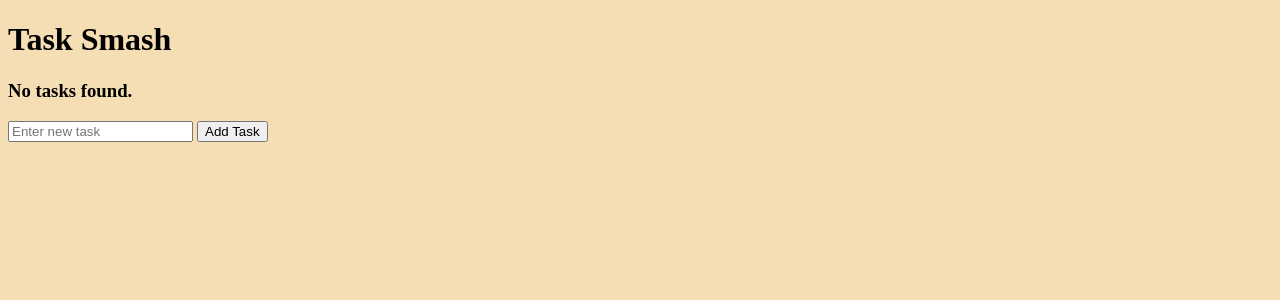
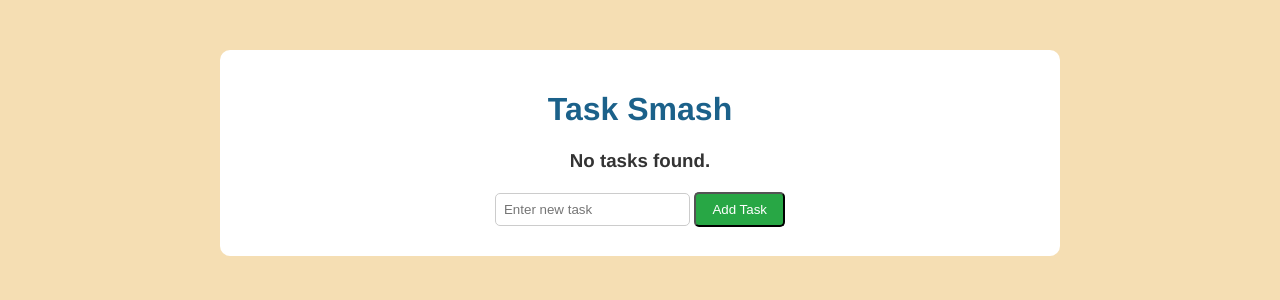
Before and after one commit to pythoneze/flask-task-app, a Flask app: page / in a window 1280 px wide. Shown: the top 300 px of the page. Run offline with Flask 3, Linux system fonts and the light colour scheme.

Commit message:
Added style to the web site

```diff
--- a/static/styles.css
+++ b/static/styles.css
@@ -1,3 +1,67 @@
 body {
-  background: wheat;
+  font-family: "Franklin Gothic Medium", "Arial Narrow", Arial, sans-serif;
+  margin: 0;
+  padding: 0;
+  background-color: wheat;
+}
+
+.content {
+  max-width: 800px;
+  margin: 50px auto;
+  padding: 20px;
+  background-color: #fff;
+  border-radius: 10px;
+  box-shadow: 0 0 10px rgba(0, 0, 0, 0);
+  text-align: center;
+}
+.content h1 {
+  color: #1b618a;
+}
+.content h3 {
+  color: #333;
+}
+.content table {
+  width: 100%;
+  margin-top: 20px;
+  border-collapse: collapse;
+}
+.content table th, .content table td {
+  padding: 15px;
+  border: 1px solid #ddd;
+}
+.content table tr:hover {
+  background-color: #f5f5f5;
+}
+.content a {
+  display: inline-block;
+  padding: 8px 8px;
+  margin: 5px;
+  border-radius: 15px;
+  background-color: #007bff;
+  color: #fff;
+  text-decoration: none;
+  transition: color 0.3s ease-in-out;
+}
+.content a:hover {
+  color: #0056b3;
+}
+.content form {
+  margin-top: 20px;
+}
+.content form input {
+  margin-bottom: 10px;
+  padding: 8px;
+  border-radius: 5px;
+  border: 1px solid #ccc;
+}
+.content form button {
+  padding: 8px 16px;
+  border-radius: 5px;
+  background-color: #28a745;
+  color: #fff;
+  text-decoration: none;
+  transition: background-color 0.3s ease-in-out;
+}
+.content form button:hover {
+  background-color: #218838;
 }/*# sourceMappingURL=styles.css.map */
--- a/static/styles.scss
+++ b/static/styles.scss
@@ -1,3 +1,86 @@
+// color variables
+$primary-color: #007bff;
+$primary-hover-color: #0056b3;
+$success-color: #28a745;
+$success-hover-color: #218838;
+$title-color: #1b618a;
+$bg-color: wheat;
+
 body {
-    background: wheat;
+    font-family: 'Franklin Gothic Medium', 'Arial Narrow', Arial, sans-serif;
+    margin: 0;
+    padding: 0;
+    background-color: $bg-color;
 }
+
+.content {
+    max-width: 800px;
+    margin: 50px auto;
+    padding: 20px;
+    background-color: #fff;
+    border-radius: 10px;
+    box-shadow: 0 0 10px rgba(0, -0, -0, -0.1);
+    text-align: center;
+
+    h1 {
+        color: $title-color;
+    }
+
+    h3 {
+        color: #333;
+    }
+
+    table {
+        width: 100%;
+        margin-top: 20px;
+        border-collapse: collapse;
+
+        th, td {
+            padding: 15px;
+            border: 1px solid #ddd;
+        }
+
+        tr:hover {
+            background-color: #f5f5f5;
+        }
+    }
+
+    a {
+        display: inline-block;
+        padding: 8px 8px;
+        margin: 5px;
+        border-radius: 15px;
+        background-color: $primary-color;
+        color: #fff;
+        text-decoration: none;
+        transition: color 0.3s ease-in-out;
+
+        &:hover {
+            color: $primary-hover-color;
+        }
+    }
+
+    form {
+        margin-top: 20px;
+
+        input {
+            margin-bottom: 10px;
+            padding: 8px;
+            border-radius: 5px;
+            border: 1px solid #ccc;
+        }
+
+        button {
+            padding: 8px 16px;
+            border-radius: 5px;
+            background-color: $success-color;
+            color: #fff;
+            text-decoration: none;
+            transition: background-color 0.3s ease-in-out;
+
+            &:hover {
+                background-color: $success-hover-color;
+            }
+        }
+    }
+}
--- a/templates/index.html
+++ b/templates/index.html
@@ -12,14 +12,11 @@
     <h3>No tasks found.</h3>
     {% else %}
     <table>
-        <thead>
         <tr>
             <th>Task</th>
             <th>Added</th>
             <th>Action</th>
         </tr>
-        </thead>
-        <tbody>
         {% for task in tasks %}
         <tr>
             <td>{{ task.content }}</td>
@@ -30,7 +27,6 @@
             </td>
         </tr>
         {% endfor %}
-        </tbody>
     </table>
     {% endif %}
 
```
Also changed, not shown: 1 other file. Lines whose indentation alone changed are shown as unchanged.
